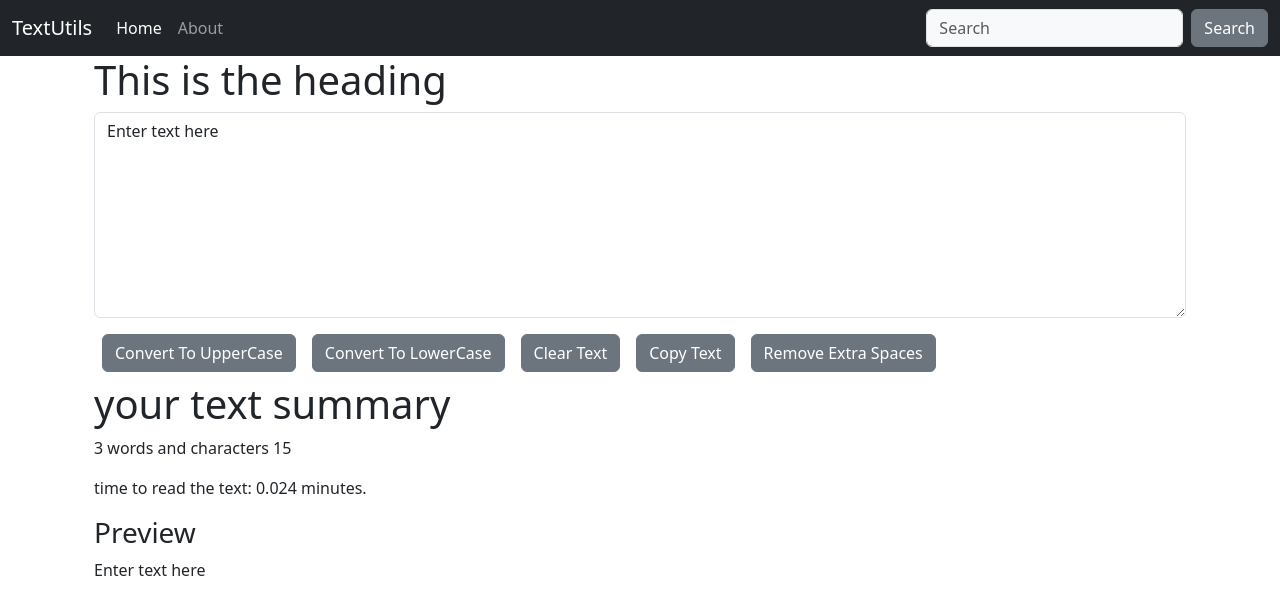
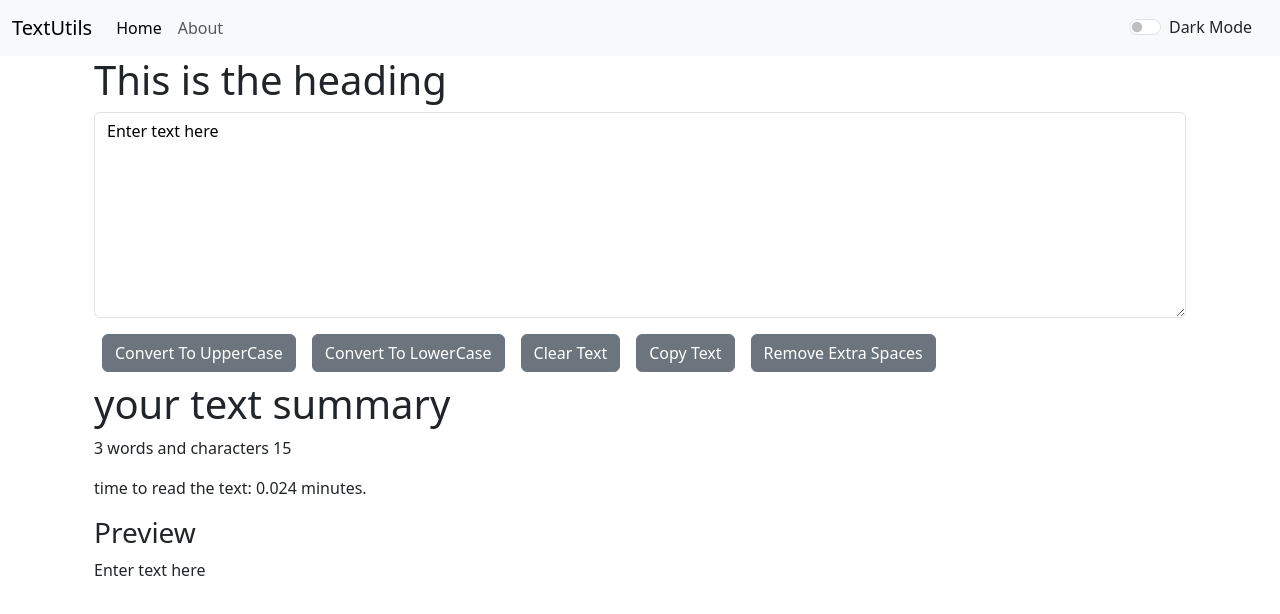
Before and after one commit to Manish-Codes-00/TextUtils, a React (Vite) app: page / in a window 1280 px wide. Shown: the top 614 px of the page. Built offline with nearby package versions, Linux system fonts and the light colour scheme.

Commit message:
enhanced preview and added Dark Mode

```diff
--- a/src/App.jsx
+++ b/src/App.jsx
@@ -1,14 +1,27 @@
 import './App.css'
+import React, { useState } from 'react'
 // import About from './Components/About';
 import Navigation from './Components/Navigation';
 import TextForm from "./Components/TextForm";
 function App() {
+  const [mode, setMode] = useState('light');
+
+  const toggleMode=()=>{
+    if (mode==='light') {
+      setMode('dark');
+      document.body.style.backgroundColor='#17283a'
+    }
+    else{
+      setMode('light');
+      document.body.style.backgroundColor='white'
+    }
+  }
   return (
     <>
-    <Navigation title="TextUtils" About="About"/>
+    <Navigation title="TextUtils" mode={mode} toggleMode={toggleMode} About="About"/>
     <div className="container">
       {/* <About/> */}
-    <TextForm heading="This is the heading"/>
+    <TextForm heading="This is the heading" mode={mode}/>
     </div>
     </>
   );
--- a/src/Components/About.jsx
+++ b/src/Components/About.jsx
@@ -8,17 +8,17 @@ export default function About(){
     })
     const [btnText,setText]=useState("Enable Dark Mode");
     const toggleStyle=()=>{
-        if (myStyle.color=='black') {
+        if (myStyle.color=='#17283a') {
             setStyle({
                 color:'white',
-                backgroundColor:'black',
+                backgroundColor:'#17283a',
                 border:'2px solid white',
             })
             setText("Enable Light Mode")
         }
         else{
             setStyle({
-                color:'black',
+                color:'#17283a',
                 backgroundColor:'white',
                 border:'2px solid black'
             })
--- a/src/Components/Navigation.jsx
+++ b/src/Components/Navigation.jsx
@@ -1,8 +1,9 @@
-import React from 'react'
-import PropTypes from 'prop-types'
+import React, {useState} from 'react';
+import PropTypes from 'prop-types';
+
 export default function Navigation(props) {
   return (
-    <nav className="navbar navbar-expand-lg  navbar-dark bg-dark">
+    <nav className={`navbar navbar-expand-lg  navbar-${props.mode} bg-${props.mode}`}>
   <div className="container-fluid">
     <a className="navbar-brand" href="#">{props.title}</a>
     <button className="navbar-toggler btn-secondary" type="button" data-bs-toggle="collapse" data-bs-target="#navbarSupportedContent" aria-controls="navbarSupportedContent" aria-expanded="false" aria-label="Toggle navigation">
@@ -17,10 +18,11 @@ export default function Navigation(props) {
           <a className="nav-link" href="#">{props.About}</a>
         </li>
       </ul>
-      <form className="d-flex" role="search">
-        <input className="form-control me-2 bg-light btn-light" type="search" placeholder="Search" aria-label="Search"/>
-        <button className="btn btn-secondary" type="submit">Search</button>
-      </form>
+
+      <div className={`form-check form-switch mx-3 text-${props.mode==='light'?'dark':'light'}`}>
+  <input className="form-check-input" type="checkbox" onClick={props.toggleMode} id="flexSwitchCheckDefault"/>
+  <label className="form-check-label" htmlFor="flexSwitchCheckDefault">Dark Mode</label>
+</div>
     </div>
   </div>
 </nav>
--- a/src/Components/TextForm.jsx
+++ b/src/Components/TextForm.jsx
@@ -33,10 +33,10 @@ export default function TextForm(props){
   const [text,setText]= useState("Enter text here");
 return(
     <>
-    <div className='container'>
+    <div className={`container text-${props.mode==='light'?'dark':'light'}`}>
 <div className="mb-3">
     <h1>{props.heading}</h1>
-  <textarea className="form-control" value={text} onChange={handleOnChange} id="myBox" rows="8"></textarea>
+  <textarea className="form-control" value={text} style={{backgroundColor:props.mode==='dark'?'#17283a':'white', color:props.mode==='light'?'black':'white'}} onChange={handleOnChange} id="myBox" rows="8"></textarea>
 </div>
 <button className="btn btn-primary mx-2 btn-secondary"  onClick={handleUpClick}>Convert To UpperCase</button>
 <button className="btn btn-primary mx-2 btn-secondary"  onClick={handleDownClick}>Convert To LowerCase</button>
@@ -44,7 +44,7 @@ return(
 <button className="btn btn-primary mx-2 btn-secondary"  onClick={handleCopyClick}>Copy Text</button>
 <button className="btn btn-primary mx-2 btn-secondary"  onClick={handleExtraSpace}>Remove Extra Spaces</button>
 </div>
-    <div className='container my-2'>
+    <div className={`container my-2 text-${props.mode==='light'?'dark':'light'}`}>
     <h1>your text summary
     </h1>
     <p>
@@ -52,7 +52,7 @@ return(
     </p>
     <p>time to read the text: {0.008* text.split(" ").length} minutes.</p>
     <h3>Preview</h3>
-    <p>{text}</p>
+    <p>{text===""?"Enter something to preview":text}</p>
     </div>
     </>
 );
```
